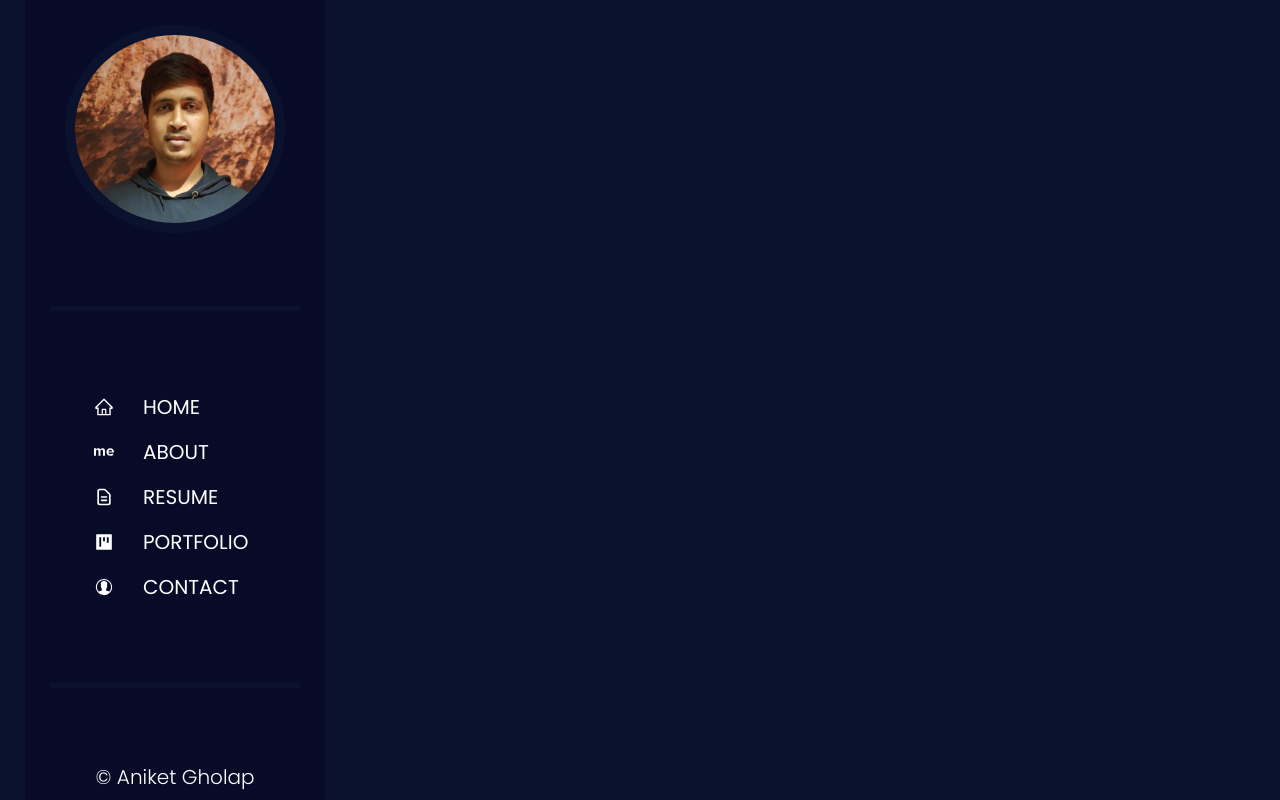
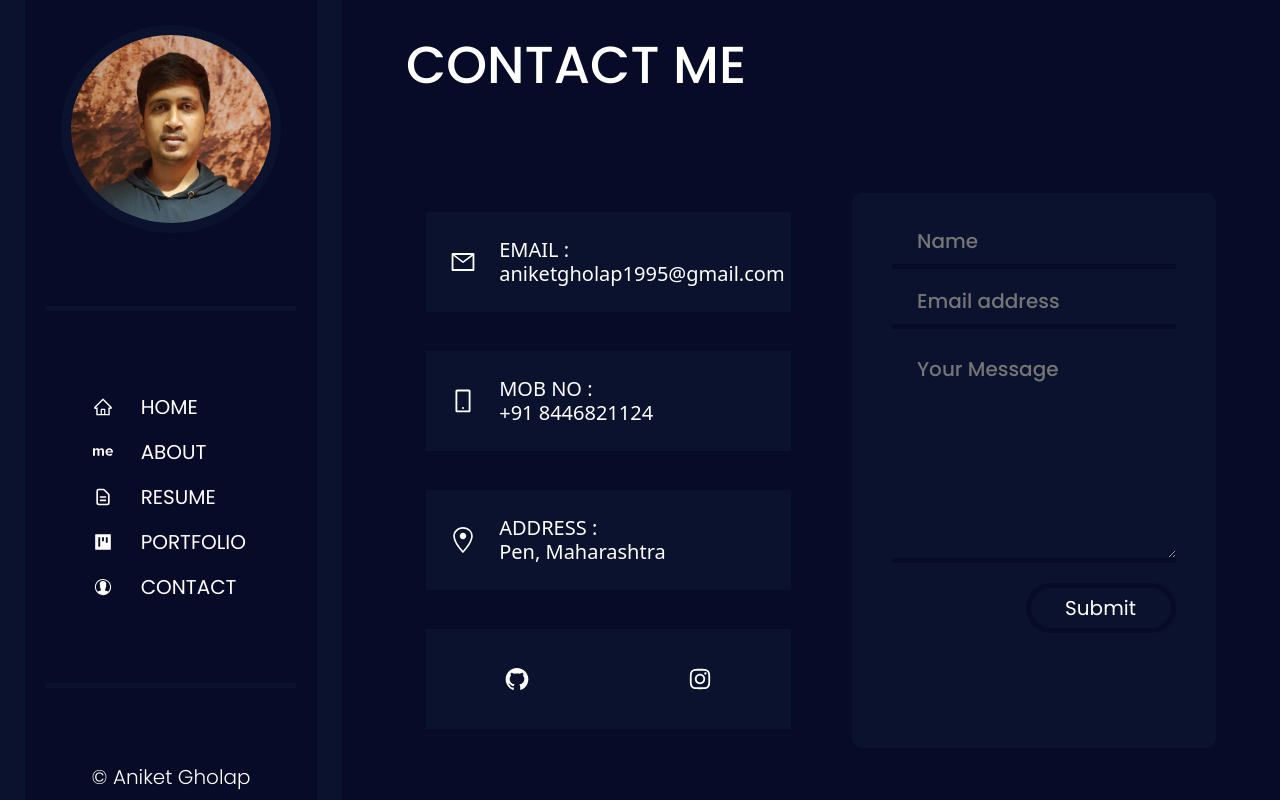
Before and after one commit to Aniket1108/Personal-Website, a React (Create React App) app: page /contact in a window 1280 px wide. Built offline with nearby package versions, Linux system fonts and the light colour scheme.

Commit message:
created contact component

```diff
--- a/src/App.js
+++ b/src/App.js
@@ -5,6 +5,7 @@ import "./app.scss"
 import Home from './components/Home/Home';
 import About from "./components/about/About"
 import Portfolio from './components/Portfolio/Portfolio';
+import Contact from './components/Contact/Contact';
 
 
 function App() {
@@ -16,6 +17,7 @@ function App() {
           <Route path="/" exact component={Home} />
           <Route path="/aboutme" component={About} />
           <Route path="/portfolio" component={Portfolio} />
+          <Route path="/contact" component={Contact} />
         </Switch>
       </div>
     </Router>
--- /dev/null
+++ b/src/components/Contact/Contact.js
@@ -0,0 +1,43 @@
+import React from 'react'
+import "./contact.scss"
+
+
+import { AiOutlineMail } from 'react-icons/ai';
+import { AiOutlineMobile } from 'react-icons/ai';
+import { GoLocation } from 'react-icons/go';
+import { AiFillGithub } from 'react-icons/ai';
+import { AiOutlineInstagram } from 'react-icons/ai';
+
+const Contact = () => {
+    return (
+        <div className="ContactMe">
+            <div>
+                <h2>CONTACT ME</h2>
+            </div>
+            <div className="contact">
+                <div className="info">
+                    <div className="info-cards">
+                        <i><AiOutlineMail/></i><h4>EMAIL : <br /> aniketgholap1995@gmail.com </h4>
+                    </div>
+                    <div className="info-cards">
+                        <i><AiOutlineMobile/></i><h4>MOB NO : <br /> +91 8446821124</h4>
+                    </div>
+                    <div className="info-cards">
+                        <i><GoLocation/></i><h4>ADDRESS : <br /> Pen, Maharashtra</h4>
+                    </div>
+                    <div className="info-cards">
+                        <i><AiFillGithub/></i><i><AiOutlineInstagram/></i>
+                    </div>
+                </div>
+                <div className="form">
+                    <input type="text" placeholder="Name" required/>
+                    <input type="email" placeholder="Email address" required/>
+                    <textarea className="message" type="text" placeholder="Your Message"/>
+                    <button>Submit</button>
+                </div>
+            </div>
+        </div>
+    )
+}
+
+export default Contact
--- /dev/null
+++ b/src/components/Contact/contact.scss
@@ -0,0 +1,99 @@
+.ContactMe{
+    width: 75%;
+    background-color: #070B28;
+    padding: 2% 5%;
+
+    h2{
+        color: white;
+        font: 500 52px Poppins;
+    }
+
+    .contact{
+        display: flex;
+        justify-content: space-between;
+        // border: 2px solid;
+        height: 85%;
+        padding-top: 10%;
+    }
+
+    .info{
+        width: 50%;
+        height: 100%;
+        display: flex;
+        flex-direction: column;
+        justify-content: space-between;
+        // border: 2px solid;
+    }
+    .info-cards{
+        display: flex;
+        width: 90%;
+        margin: auto;
+        height: 100px;
+        color: white;
+        background-color: #0B122E;
+
+
+        i{
+            flex: 20%;
+            display: grid;
+            place-items: center;
+            font-size: 26px;
+
+        }
+        h4{
+            flex: 80%;
+            margin: auto;
+            font-size: 20px;
+        }
+
+    }
+    .form{
+        width: 45%;
+        height: 100%;
+        // border: 2px solid;
+        background-color: #0B122E;
+        padding: 2% 5%;
+        border-radius: 10px;
+
+
+        input, textarea{
+            display: flex;
+            flex-direction: column;
+
+            height: 50px;
+            width: 100%;
+            padding-left: 25px;
+            margin: 10px auto;
+
+            background: transparent;
+            outline: none;
+            border: none;
+            border-bottom: 5px solid #070B28;
+            font: 500 20px Poppins;
+            color: white;
+
+        }
+        .message{
+            height: 40%;
+            margin-top: 25px;
+        }
+
+        button{
+            float: right;
+
+            margin-top: 10px;
+            width: 150px;
+            height: 50px;
+
+            background: transparent;
+
+            border: 5px solid #070B28;
+            border-radius: 50px;
+
+            font: 400 20px Poppins;
+            color: white;
+        }
+    }
+
+
+}
--- a/src/components/Portfolio/Portfolio.js
+++ b/src/components/Portfolio/Portfolio.js
@@ -12,7 +12,7 @@ const Portfolio = () => {
             <div className="Portfolio">
                 <HeaderPortfolio />
                 <Switch>
-                <Route path="/portfolio/projects" exact component={ProjectPortfolio} />
+                    <Route path="/portfolio/projects" component={ProjectPortfolio} />
                     <Route path="/portfolio/basicprojects" component={BasicProjectPortfolio} />
                 </Switch>
             </div>
```
Lines whose indentation alone changed are shown as unchanged.
